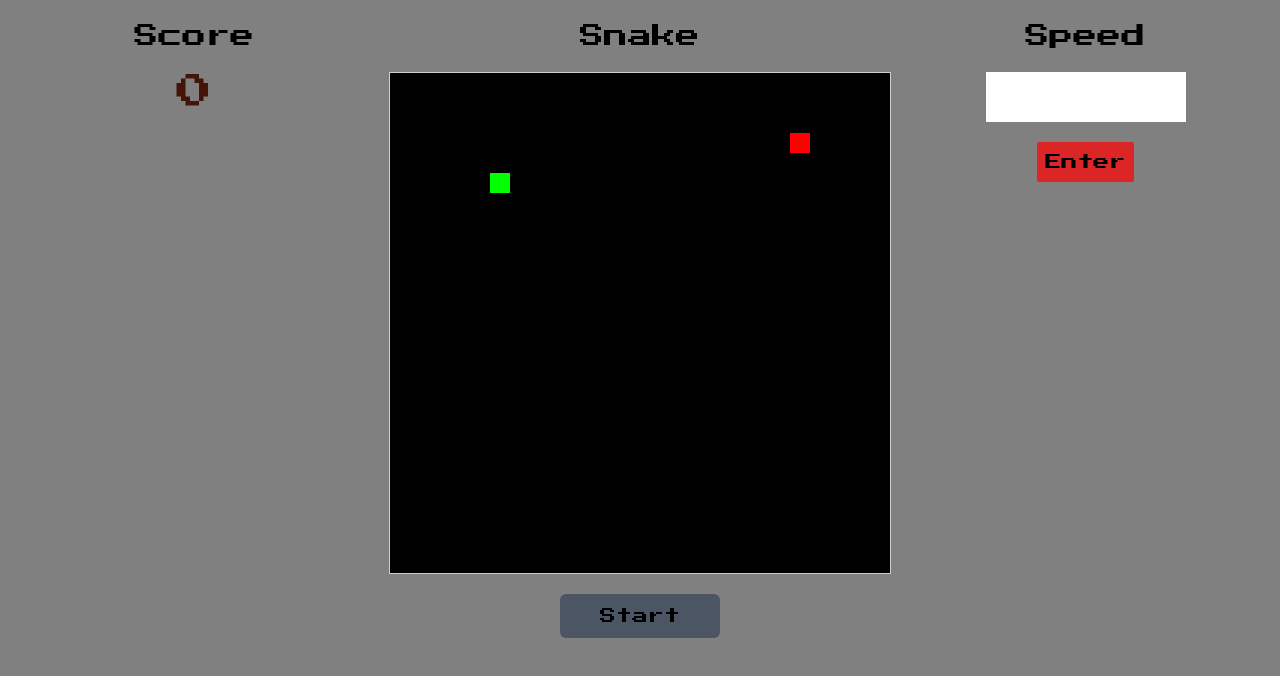
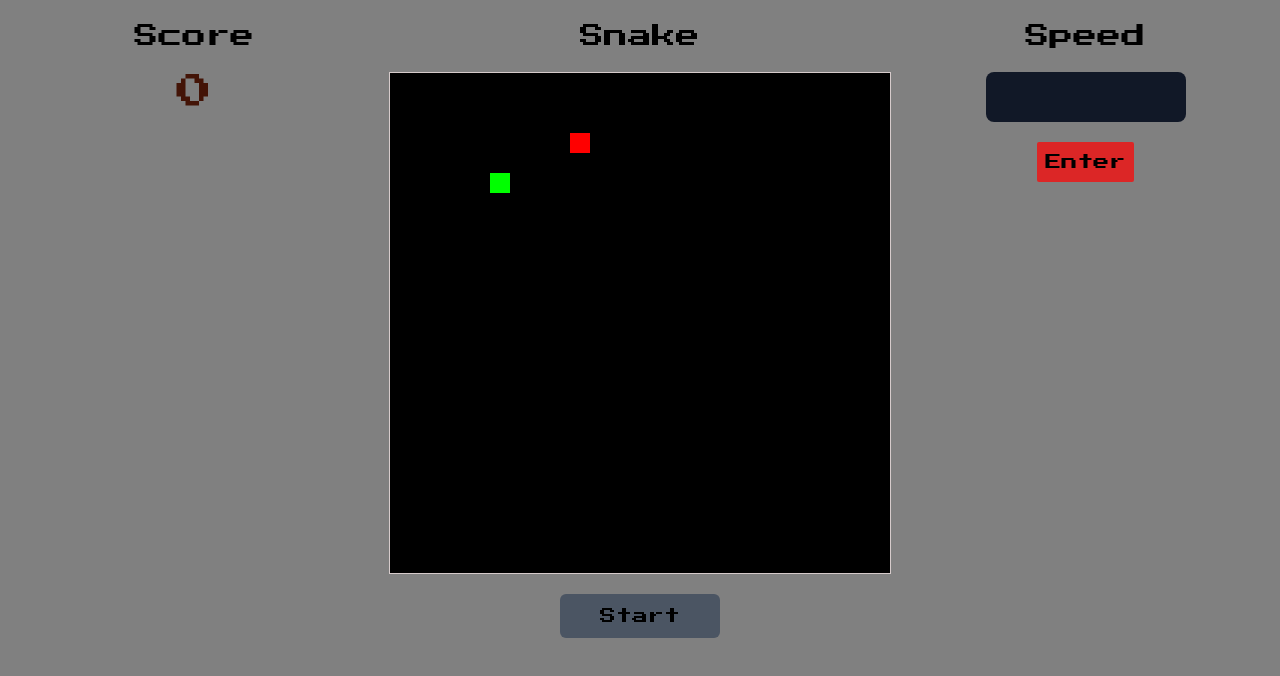
Before and after one commit to tochratana/Game-project, a plain HTML site: page Source/index.html in a window 1280 px wide. Both pictures are taken after a click on the button "Start". Drawn offline with nearby package versions, Linux system fonts and the light colour scheme.

Commit message:
updateSpeed

```diff
--- a/Source/index.html
+++ b/Source/index.html
@@ -19,7 +19,7 @@
       </div>
       <div class="mt-[20px] flex flex-col items-center">
         <h2 class="text-2xl mb-[20px]">Speed</h2>
-        <input type="number" class="h-[50px] w-[200px]" id="inputSpeed" />
+        <input type="number" class="h-[50px] w-[200px] rounded-lg bg-gray-900 text-white px-2 id="inputSpeed" />
         <button class="mt-[20px] bg-red-600 py-2 px-2 rounded-sm w-[100px" id="btnSpeed">Enter</button>
       </div>
     </section>
--- a/Source/script.js
+++ b/Source/script.js
@@ -37,8 +37,8 @@ function getFromSpeed() {
 
 
 document.addEventListener("keydown", changeDirection);
-
-function initGame() {
+//  add speed
+function initGame(addSpeed) {
   snakeX = blockSize * 5;
   snakeY = blockSize * 5;
   velocityX = 0;
@@ -48,8 +48,9 @@ function initGame() {
   foodY = Math.floor(Math.random() * rows) * blockSize;
   gameOver = false;
   score = 0;
+  addSpeed = getFromSpeed();
 }
-setInterval(update, gameSpeed);
+setInterval(update, gameSpeed =  getFromSpeed());
 // console.log("Initial gameSpeed:", getFromSpeed());
 function update() {
   if (gameOver) {
@@ -129,103 +130,7 @@ function endGame() {
 }
 
 function startNewGame() {
-  initGame(); // Restart the game
+  initGame(addSpeed); // Restart the game
 }
 
 initGame();
-
-// const board = document.getElementById("board");
-// const context = board.getContext("2d");
-// const blockSize = 20;
-// const cols = board.width / blockSize;
-// const rows = board.height / blockSize;
-// let score = 0; // Score variable
-
-// let snakeX = blockSize * 5;
-// let snakeY = blockSize * 5;
-// let velocityX = 0;
-// let velocityY = 0;
-// let snakeBody = [];
-// let foodX = Math.floor(Math.random() * cols) * blockSize;
-// let foodY = Math.floor(Math.random() * rows) * blockSize;
-// let gameOver = false;
-// const gameSpeed = 200; // Speed in milliseconds
-
-// document.addEventListener("keydown", changeDirection);
-
-// function update() {
-//   if (gameOver) {
-//     return;
-//   }
-
-//   context.fillStyle = "black";
-//   context.fillRect(0, 0, board.width, board.height);
-
-//   context.fillStyle = "red";
-//   context.fillRect(foodX, foodY, blockSize, blockSize);
-
-//   if (snakeX === foodX && snakeY === foodY) {
-//     snakeBody.push([foodX, foodY]);
-//     placeFood();
-//     score++; // Increase score
-//     document.getElementById("score").innerText = + score; // Update score display
-//   }
-
-//   for (let i = snakeBody.length - 1; i > 0; i--) {
-//     snakeBody[i] = snakeBody[i - 1];
-//   }
-//   if (snakeBody.length) {
-//     snakeBody[0] = [snakeX, snakeY];
-//   }
-
-//   snakeX += velocityX * blockSize;
-//   snakeY += velocityY * blockSize;
-
-//   context.fillStyle = "lime";
-//   context.fillRect(snakeX, snakeY, blockSize, blockSize);
-//   for (let i = 0; i < snakeBody.length; i++) {
-//     context.fillRect(snakeBody[i][0], snakeBody[i][1], blockSize, blockSize);
-//   }
-
-//   // Game over condition
-//   if (
-//     snakeX < 0 ||
-//     snakeX >= cols * blockSize ||
-//     snakeY < 0 ||
-//     snakeY >= rows * blockSize
-//   ) {
-//     gameOver = true;
-//     alert("Game Over");
-//   }
-
-//   for (let i = 0; i < snakeBody.length; i++) {
-//     if (snakeX === snakeBody[i][0] && snakeY === snakeBody[i][1]) {
-//       gameOver = true;
-//       alert("Game Over");
-//     }
-//   }
-// }
-
-// function changeDirection(e) {
-//   if (e.code === "ArrowUp" && velocityY !== 1) {
-//     velocityX = 0;
-//     velocityY = -1;
-//   } else if (e.code === "ArrowDown" && velocityY !== -1) {
-//     velocityX = 0;
-//     velocityY = 1;
-//   } else if (e.code === "ArrowLeft" && velocityX !== 1) {
-//     velocityX = -1;
-//     velocityY = 0;
-//   } else if (e.code === "ArrowRight" && velocityX !== -1) {
-//     velocityX = 1;
-//     velocityY = 0;
-//   }
-// }
-
-// function placeFood() {
-//   foodX = Math.floor(Math.random() * cols) * blockSize;
-//   foodY = Math.floor(Math.random() * rows) * blockSize;
-// }
-
-// // Start the game with a set interval
-// setInterval(update, gameSpeed);
```
